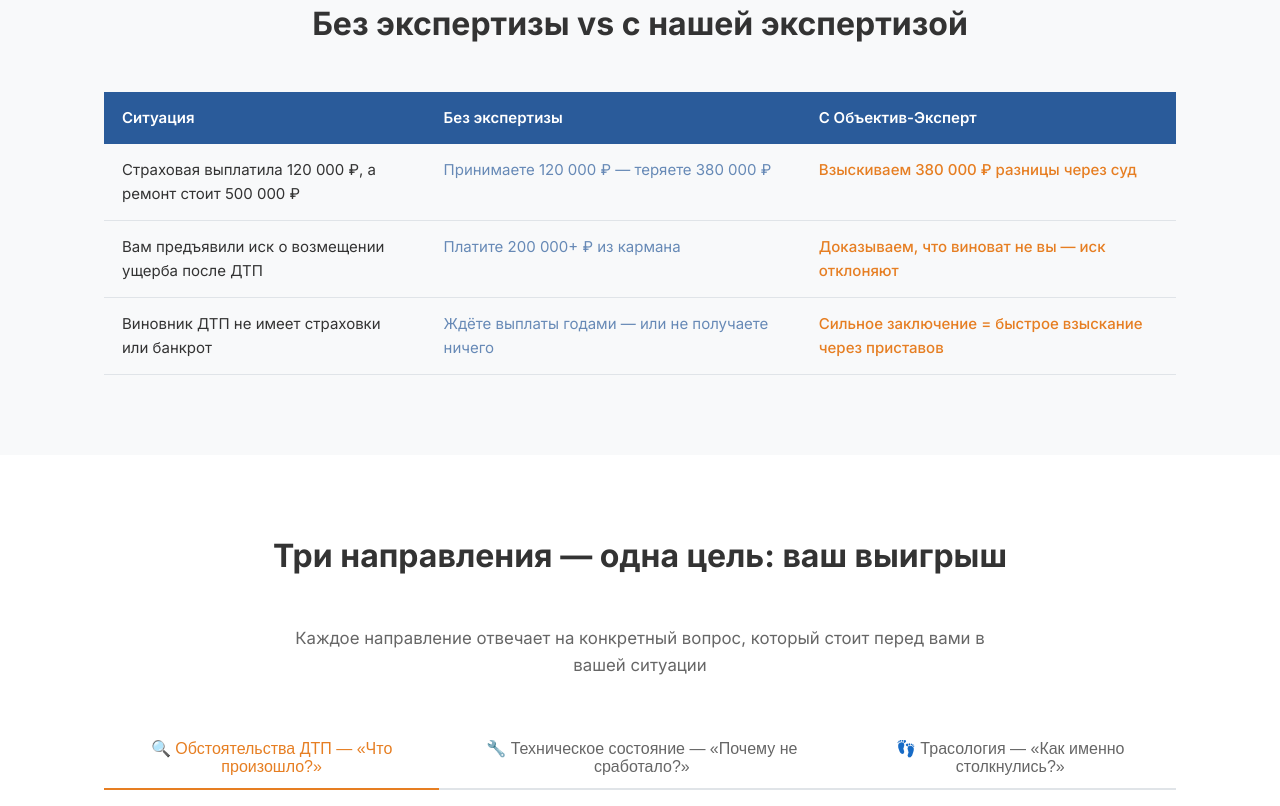
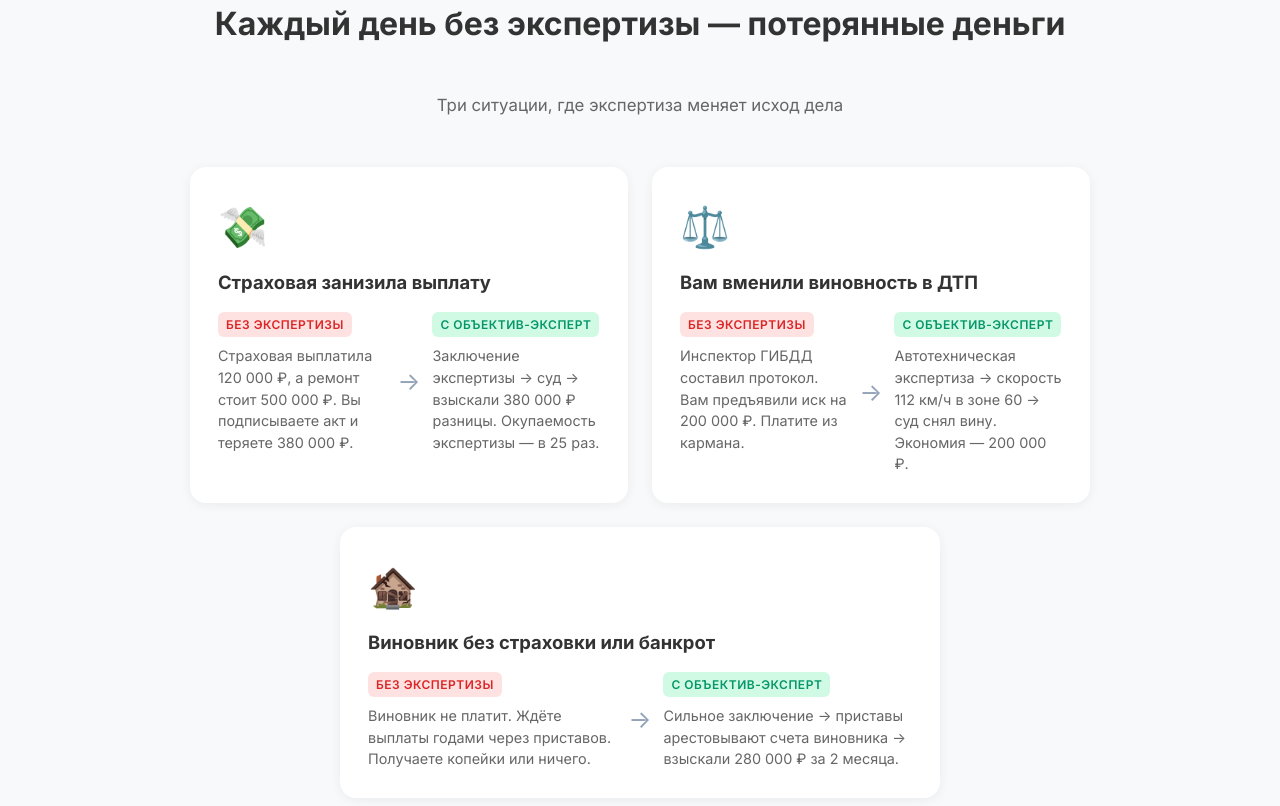
Before and after one commit to ylmovlad24-ui/expmy, a plain HTML site: page pages/services/avtotexnicheskaya-ekspertiza/index.html in a window 1280 px wide. Shown: the part 1534-2340 px from the top of the page. Drawn offline with Linux system fonts and the light colour scheme; files whose address does not match are found by name.

Commit message:
refactor: переделал блок сравнения в карточки
- Убрана таблица "Без экспертизы vs с нашей экспертизой"
- Добавлены 3 карточки с иконками и контрастом Проблема → Решение
- Каждая карточка: конкретная ситуация, до/после экспертизы
- CSS: адаптивные карточки (2 колонки на десктопе, стек на мобильном)
- Hover-эффект с тенью и подъёмом

```diff
--- a/assets/css/components/format-cards.css
+++ b/assets/css/components/format-cards.css
@@ -1,3 +1,114 @@
+/* ===== COMPARISON CARDS (каждый день без экспертизы) ===== */
+
+.comparison-cards {
+  display: grid;
+  gap: 24px;
+  max-width: 900px;
+  margin: 0 auto;
+}
+
+@media (min-width: 768px) {
+  .comparison-cards {
+    grid-template-columns: repeat(2, 1fr);
+  }
+  .comparison-cards .comparison-card:last-child {
+    grid-column: 1 / -1;
+    max-width: 600px;
+    justify-self: center;
+  }
+}
+
+.comparison-card {
+  background: #fff;
+  border-radius: 16px;
+  padding: 28px;
+  box-shadow: 0 2px 12px rgba(0, 0, 0, 0.06);
+  transition: transform 0.2s, box-shadow 0.2s;
+}
+
+.comparison-card:hover {
+  transform: translateY(-2px);
+  box-shadow: 0 4px 20px rgba(0, 0, 0, 0.1);
+}
+
+.comparison-card__icon {
+  font-size: 2.5rem;
+  margin-bottom: 12px;
+}
+
+.comparison-card__header {
+  margin-bottom: 16px;
+}
+
+.comparison-card__title {
+  font-size: 1.15rem;
+  font-weight: 700;
+  color: var(--text-primary);
+  margin: 0;
+  line-height: 1.3;
+}
+
+.comparison-card__body {
+  display: flex;
+  align-items: stretch;
+  gap: 12px;
+}
+
+.comparison-card__problem,
+.comparison-card__solution {
+  flex: 1;
+}
+
+.comparison-card__label {
+  display: inline-block;
+  font-size: 0.75rem;
+  font-weight: 600;
+  text-transform: uppercase;
+  letter-spacing: 0.5px;
+  padding: 3px 8px;
+  border-radius: 6px;
+  margin-bottom: 8px;
+}
+
+.comparison-card__problem .comparison-card__label {
+  background: #fee2e2;
+  color: #dc2626;
+}
+
+.comparison-card__label--success {
+  background: #d1fae5;
+  color: #059669;
+}
+
+.comparison-card__problem p,
+.comparison-card__solution p {
+  font-size: 0.9rem;
+  line-height: 1.5;
+  margin: 0;
+  color: var(--text-secondary);
+}
+
+.comparison-card__divider {
+  display: flex;
+  align-items: center;
+  justify-content: center;
+  font-size: 1.5rem;
+  color: #94a3b8;
+  flex-shrink: 0;
+  user-select: none;
+}
+
+@media (max-width: 640px) {
+  .comparison-card__body {
+    flex-direction: column;
+    gap: 8px;
+  }
+  .comparison-card__divider {
+    justify-self: center;
+    transform: rotate(90deg);
+  }
+}
+
 /* ===== FORMAT CARDS (навигация по форматам экспертизы) ===== */
 
 .format-section {
--- a/pages/services/avtotexnicheskaya-ekspertiza/index.html
+++ b/pages/services/avtotexnicheskaya-ekspertiza/index.html
@@ -111,34 +111,63 @@
   <!-- Comparison: Without vs With -->
   <section class="section section--light">
     <div class="container">
-      <h2 class="section__title">Без экспертизы vs с нашей экспертизой</h2>
-      <div class="table-wrapper">
-        <table class="table">
-          <thead>
-            <tr>
-              <th class="th-width-30">Ситуация</th>
-              <th class="th-width-35">Без экспертизы</th>
-              <th class="th-width-35">С Объектив-Эксперт</th>
-            </tr>
-          </thead>
-          <tbody>
-            <tr>
-              <td>Страховая выплатила 120 000 ₽, а ремонт стоит 500 000 ₽</td>
-              <td class="comparison-table__neg">Принимаете 120 000 ₽ — теряете 380 000 ₽</td>
-              <td class="comparison-table__pos">Взыскиваем 380 000 ₽ разницы через суд</td>
-            </tr>
-            <tr>
-              <td>Вам предъявили иск о возмещении ущерба после ДТП</td>
-              <td class="comparison-table__neg">Платите 200 000+ ₽ из кармана</td>
-              <td class="comparison-table__pos">Доказываем, что виноват не вы — иск отклоняют</td>
-            </tr>
-            <tr>
-              <td>Виновник ДТП не имеет страховки или банкрот</td>
-              <td class="comparison-table__neg">Ждёте выплаты годами — или не получаете ничего</td>
-              <td class="comparison-table__pos">Сильное заключение = быстрое взыскание через приставов</td>
-            </tr>
-          </tbody>
-        </table>
+      <h2 class="section__title">Каждый день без экспертизы — потерянные деньги</h2>
+      <p class="section__subtitle">Три ситуации, где экспертиза меняет исход дела</p>
+
+      <div class="comparison-cards">
+        <div class="comparison-card">
+          <div class="comparison-card__icon">💸</div>
+          <div class="comparison-card__header">
+            <h3 class="comparison-card__title">Страховая занизилa выплату</h3>
+          </div>
+          <div class="comparison-card__body">
+            <div class="comparison-card__problem">
+              <span class="comparison-card__label">Без экспертизы</span>
+              <p>Страховая выплатила 120 000 ₽, а ремонт стоит 500 000 ₽. Вы подписываете акт и теряете 380 000 ₽.</p>
+            </div>
+            <div class="comparison-card__divider">→</div>
+            <div class="comparison-card__solution">
+              <span class="comparison-card__label comparison-card__label--success">С Объектив-Эксперт</span>
+              <p>Заключение экспертизы → суд → взыскали 380 000 ₽ разницы. Окупаемость экспертизы — в 25 раз.</p>
+            </div>
+          </div>
+        </div>
+
+        <div class="comparison-card">
+          <div class="comparison-card__icon">⚖️</div>
+          <div class="comparison-card__header">
+            <h3 class="comparison-card__title">Вам вменили виновность в ДТП</h3>
+          </div>
+          <div class="comparison-card__body">
+            <div class="comparison-card__problem">
+              <span class="comparison-card__label">Без экспертизы</span>
+              <p>Инспектор ГИБДД составил протокол. Вам предъявили иск на 200 000 ₽. Платите из кармана.</p>
+            </div>
+            <div class="comparison-card__divider">→</div>
+            <div class="comparison-card__solution">
+              <span class="comparison-card__label comparison-card__label--success">С Объектив-Эксперт</span>
+              <p>Автотехническая экспертиза → скорость 112 км/ч в зоне 60 → суд снял вину. Экономия — 200 000 ₽.</p>
+            </div>
+          </div>
+        </div>
+
+        <div class="comparison-card">
+          <div class="comparison-card__icon">🏚️</div>
+          <div class="comparison-card__header">
+            <h3 class="comparison-card__title">Виновник без страховки или банкрот</h3>
+          </div>
+          <div class="comparison-card__body">
+            <div class="comparison-card__problem">
+              <span class="comparison-card__label">Без экспертизы</span>
+              <p>Виновник не платит. Ждёте выплаты годами через приставов. Получаете копейки или ничего.</p>
+            </div>
+            <div class="comparison-card__divider">→</div>
+            <div class="comparison-card__solution">
+              <span class="comparison-card__label comparison-card__label--success">С Объектив-Эксперт</span>
+              <p>Сильное заключение → приставы арестовывают счета виновника → взыскали 280 000 ₽ за 2 месяца.</p>
+            </div>
+          </div>
+        </div>
       </div>
     </div>
   </section>
```
Also changed, not shown: .git-commit-msg.txt.
